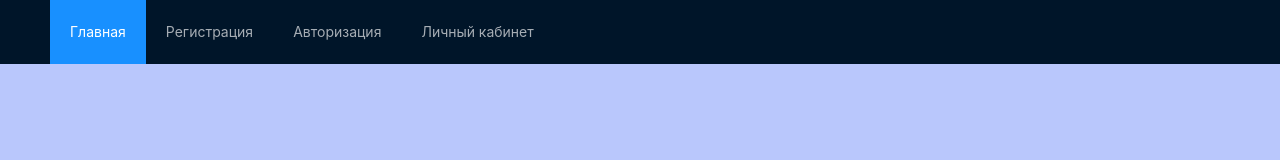
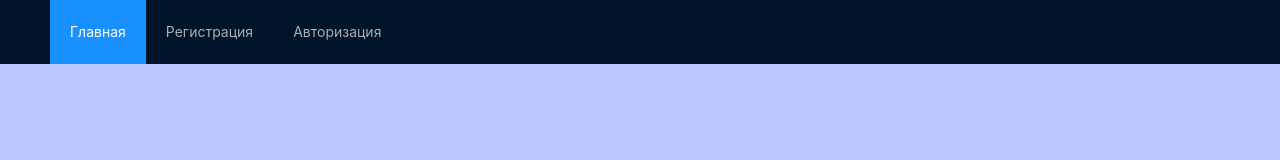
Before and after one commit to serafimq/DoctorHause, a React (Create React App) app in the folder client/: page /homepage/1 in a window 1280 px wide. Shown: the top 160 px of the page. Built offline with nearby package versions, Linux system fonts and the light colour scheme.

Commit message:
Fix bags

```diff
--- a/client/src/components/NavBar/NavBar.jsx
+++ b/client/src/components/NavBar/NavBar.jsx
@@ -40,7 +40,6 @@ export default function NavBar() {
           <Menu.Item key="0"><Link to='/'>Главная</Link></Menu.Item>
           <Menu.Item key="1"><Link to='/signup'>Регистрация</Link></Menu.Item>
           <Menu.Item key="2"><Link to='/signin'>Авторизация </Link></Menu.Item>
-          <Menu.Item key="4"><Link to='/homepage'>Личный кабинет</Link></Menu.Item>
         </Menu>
       </Header>
     </Layout>
```
